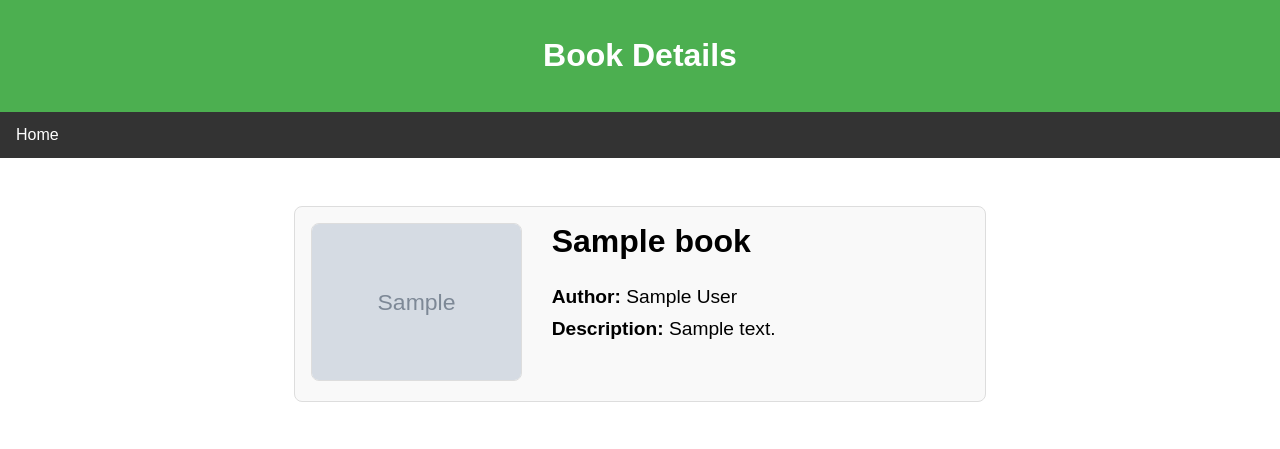
After one commit to utkarsh1709singh/NovelNest_Final, a PHP site: page /view-book.php?id=1 in a window 1280 px wide. The commit adds this page. Shown: the top 449 px of the page. Run offline with PHP 8.4, Linux system fonts and the light colour scheme; tables that the repository leaves empty or names only in its code hold one stand-in row (values such as "Sample post"); grey boxes marked "Sample" are stand-in pictures.

Commit message:
Home Page Functions

```diff
--- a/assets/css/style.css
+++ b/assets/css/style.css
@@ -37,8 +37,230 @@ nav ul li a:hover {
 
 main {
     padding: 1em;
+    display: flex;
+    flex-direction: column;
+    align-items: center;
 }
 
 #main-content {
     margin-top: 1em;
+    width: 100%;
+    max-width: 1200px;
+    text-align: center;
 }
+
+#search-form {
+    margin-bottom: 1em;
+    display: flex;
+    justify-content: center;
+}
+
+#search-form input[type="text"] {
+    width: 100%;
+    max-width: 500px;
+    padding: 10px;
+    font-size: 16px;
+    margin-right: 10px;
+}
+
+#search-form button {
+    padding: 10px 20px;
+    font-size: 16px;
+    background-color: #4CAF50;
+    color: white;
+    border: none;
+    cursor: pointer;
+}
+
+#search-form button:hover {
+    background-color: #45a049;
+}
+
+.book-list {
+    display: flex;
+    flex-wrap: wrap;
+    justify-content: center;
+}
+
+.book-item {
+    border: 1px solid #ddd;
+    padding: 10px;
+    margin: 10px;
+    width: calc(16.666% - 20px);
+    box-sizing: border-box;
+    text-align: center;
+    cursor: pointer;
+}
+
+.book-item img {
+    max-width: 100%;
+    height: auto;
+}
+
+.book-item h2 {
+    font-size: 1.2em;
+    margin: 10px 0;
+}
+
+.book-details-container {
+    display: flex;
+    align-items: flex-start;
+    max-width: 1200px;
+    margin: 2em auto;
+}
+
+.book-image {
+    flex: 1;
+    margin-right: 2em;
+}
+
+.book-image img {
+    max-width: 100%;
+    height: auto;
+}
+
+.book-info {
+    flex: 2;
+}
+
+.book-info h2 {
+    margin-top: 0;
+}
+
+.book-info p {
+    margin: 0.5em 0;
+}
+
+.add-book-form {
+    max-width: 600px;
+    margin: 2em auto;
+    padding: 2em;
+    border: 1px solid #ddd;
+    border-radius: 8px;
+    background-color: #f9f9f9;
+}
+
+.add-book-form form {
+    display: flex;
+    flex-direction: column;
+}
+
+.add-book-form label {
+    margin: 0.5em 0 0.2em;
+    font-weight: bold;
+}
+
+.add-book-form input[type="text"],
+.add-book-form textarea,
+.add-book-form input[type="file"] {
+    padding: 0.8em;
+    margin-bottom: 1em;
+    border: 1px solid #ccc;
+    border-radius: 4px;
+}
+
+.add-book-form textarea {
+    height: 150px;
+    resize: vertical;
+}
+
+.add-book-form button {
+    padding: 0.8em;
+    background-color: #4CAF50;
+    color: white;
+    border: none;
+    border-radius: 4px;
+    cursor: pointer;
+}
+
+.add-book-form button:hover {
+    background-color: #45a049;
+}
+
+.book-details-container {
+    display: flex;
+    align-items: flex-start;
+    justify-content: center;
+    max-width: 1200px;
+    margin: 2em auto;
+    padding: 1em;
+    border: 1px solid #ddd;
+    border-radius: 8px;
+    background-color: #f9f9f9;
+}
+
+.book-image {
+    flex: 1;
+    margin-right: 2em;
+}
+
+.book-image img {
+    max-width: 100%;
+    height: auto;
+    border-radius: 8px;
+    border: 1px solid #ddd;
+}
+
+.book-info {
+    flex: 2;
+    text-align: left;
+}
+
+.book-info h2 {
+    margin-top: 0;
+    font-size: 2em;
+}
+
+.book-info p {
+    margin: 0.5em 0;
+    font-size: 1.2em;
+}
+
+.add-book-form-container {
+    max-width: 600px;
+    margin: 2em auto;
+    padding: 2em;
+    border: 1px solid #ddd;
+    border-radius: 8px;
+    background-color: #f9f9f9;
+    box-shadow: 0 0 10px rgba(0, 0, 0, 0.1);
+}
+
+.add-book-form-container form {
+    display: flex;
+    flex-direction: column;
+}
+
+.add-book-form-container label {
+    margin: 0.5em 0 0.2em;
+    font-weight: bold;
+}
+
+.add-book-form-container input[type="text"],
+.add-book-form-container textarea,
+.add-book-form-container input[type="file"] {
+    padding: 0.8em;
+    margin-bottom: 1em;
+    border: 1px solid #ccc;
+    border-radius: 4px;
+    font-size: 16px;
+}
+
+.add-book-form-container textarea {
+    height: 150px;
+    resize: vertical;
+}
+
+.add-book-form-container button {
+    padding: 0.8em;
+    background-color: #4CAF50;
+    color: white;
+    border: none;
+    border-radius: 4px;
+    cursor: pointer;
+    font-size: 16px;
+}
+
+.add-book-form-container button:hover {
+    background-color: #45a049;
+}
--- a/assets/js/script.js
+++ b/assets/js/script.js
@@ -0,0 +1,3 @@
+function openDetails(bookId) {
+    window.location.href = `view-book.php?id=${bookId}`;
+}
--- /dev/null
+++ b/view-book.php
@@ -0,0 +1,56 @@
+<?php
+// Connect to the database
+$conn = new mysqli('localhost', 'root', '', 'book_manager2');
+
+// Check connection
+if ($conn->connect_error) {
+    die("Connection failed: " . $conn->connect_error);
+}
+
+// Fetch book details
+$book_id = $_GET['id'];
+$stmt = $conn->prepare("SELECT * FROM books WHERE id = ?");
+$stmt->bind_param("i", $book_id);
+$stmt->execute();
+$result = $stmt->get_result();
+$book = $result->fetch_assoc();
+?>
+
+<!DOCTYPE html>
+<html lang="en">
+<head>
+    <meta charset="UTF-8">
+    <meta name="viewport" content="width=device-width, initial-scale=1.0">
+    <title>Book Details</title>
+    <link rel="stylesheet" href="assets/css/style.css">
+</head>
+<body>
+    <header>
+        <h1>Book Details</h1>
+    </header>
+    <nav>
+        <ul>
+            <li><a href="index.php">Home</a></li>
+        </ul>
+    </nav>
+    <main>
+        <section class="book-details">
+            <div class="book-details-container">
+                <div class="book-image">
+                    <img src="assets/images/<?php echo htmlspecialchars($book['image']); ?>" alt="<?php echo htmlspecialchars($book['title']); ?>">
+                </div>
+                <div class="book-info">
+                    <h2><?php echo htmlspecialchars($book['title']); ?></h2>
+                    <p><strong>Author:</strong> <?php echo htmlspecialchars($book['author']); ?></p>
+                    <p><strong>Description:</strong> <?php echo htmlspecialchars($book['description']); ?></p>
+                </div>
+            </div>
+        </section>
+    </main>
+</body>
+</html>
+
+<?php
+$stmt->close();
+$conn->close();
+?>
```
Also changed, not shown: add-book.php (+35 -29 lines), add-book2.php (added, +63 -0 lines), assets/css/style2.css (added, +70 -0 lines), index.php (+44 -2 lines), assets/images/EMWB4254.JPG (added), assets/images/EUOL4670.JPG (added), assets/images/FHYP4726.JPG (added), assets/images/Percy.jpeg (added), assets/images/harry.jpeg (added).
